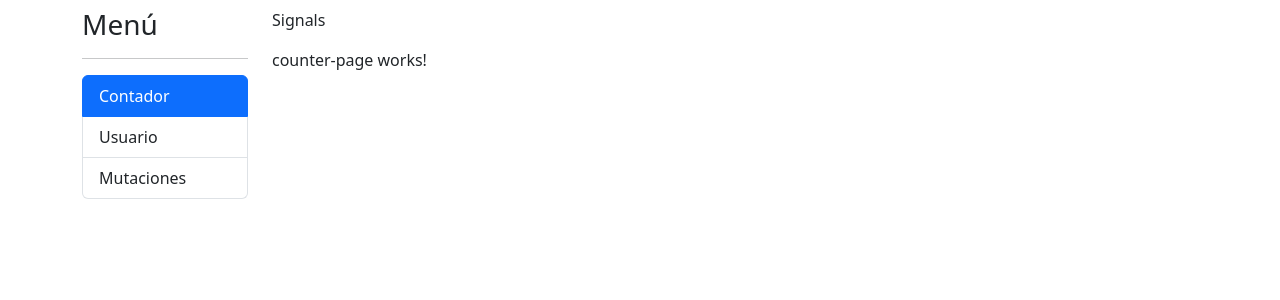
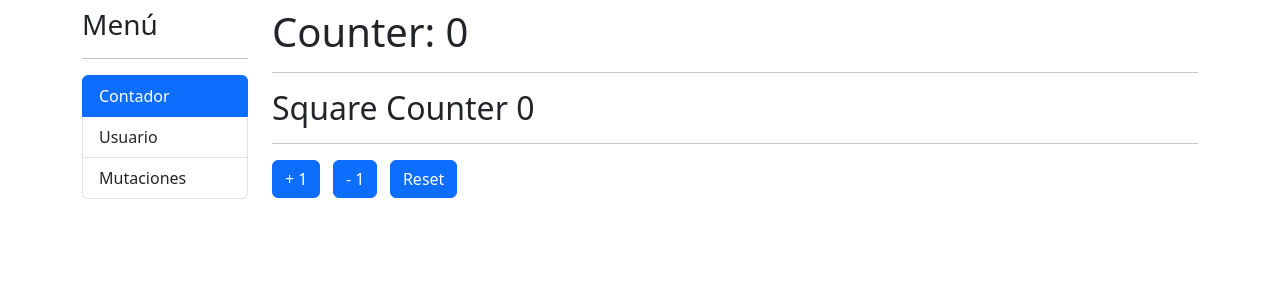
Before and after one commit to leandropereyradev/curso-angular-directives-signals, an Angular app: page /signals/counter in a window 1280 px wide. Shown: the top 300 px of the page. Built offline with nearby package versions, Linux system fonts and the light colour scheme.

Commit message:
Signals: CounterPage: signal() and computed()

```diff
--- a/src/app/signals/layout/signals-layout/signals-layout.component.html
+++ b/src/app/signals/layout/signals-layout/signals-layout.component.html
@@ -6,7 +6,6 @@
   </div>
 
   <div class="col-10">
-    <p>Signals</p>
     <router-outlet />
   </div>
 </div>
--- a/src/app/signals/pages/counter-page/counter-page.component.html
+++ b/src/app/signals/pages/counter-page/counter-page.component.html
@@ -1 +1,10 @@
-<p>counter-page works!</p>
+<h1>Counter: {{ counter() }}</h1>
+<hr />
+<h2>Square Counter {{ squareCounter() }}</h2>
+<hr />
+
+<button class="btn btn-primary" (click)="increaseBy(1)">+ 1</button>
+&nbsp;
+<button class="btn btn-primary" (click)="increaseBy(-1)">- 1</button>
+&nbsp;
+<button class="btn btn-primary" (click)="counter.set(0)">Reset</button>
--- a/src/app/signals/pages/counter-page/counter-page.component.ts
+++ b/src/app/signals/pages/counter-page/counter-page.component.ts
@@ -1,9 +1,14 @@
-import { Component } from '@angular/core';
+import { Component, computed, signal } from '@angular/core';
 
 @Component({
   templateUrl: './counter-page.component.html',
-  styleUrls: ['./counter-page.component.css']
+  styleUrls: ['./counter-page.component.css'],
 })
 export class CounterPageComponent {
+  public counter = signal(0);
+  public squareCounter = computed(() => this.counter() * this.counter());
 
+  increaseBy(value: number) {
+    this.counter.update((current) => current + value);
+  }
 }
```
